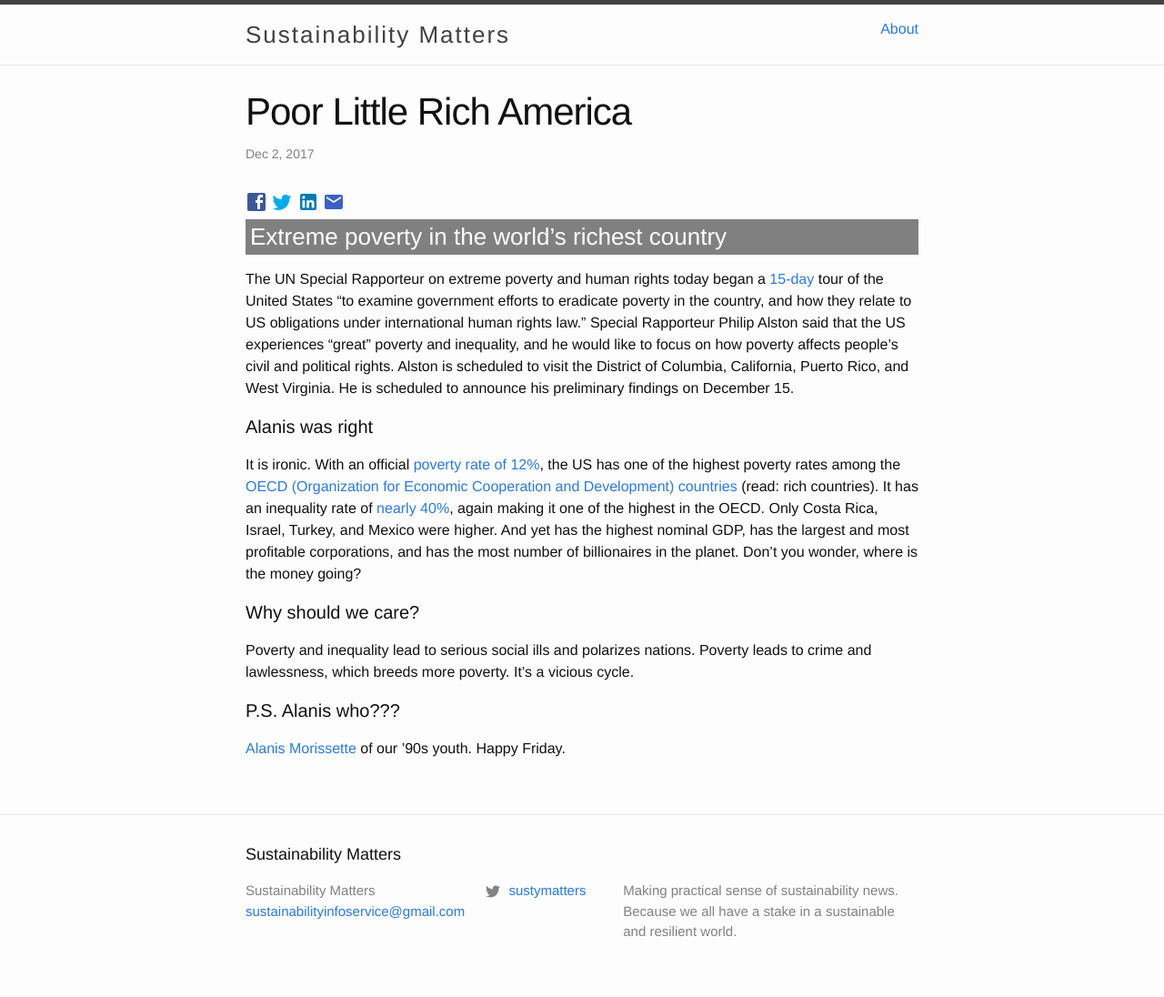
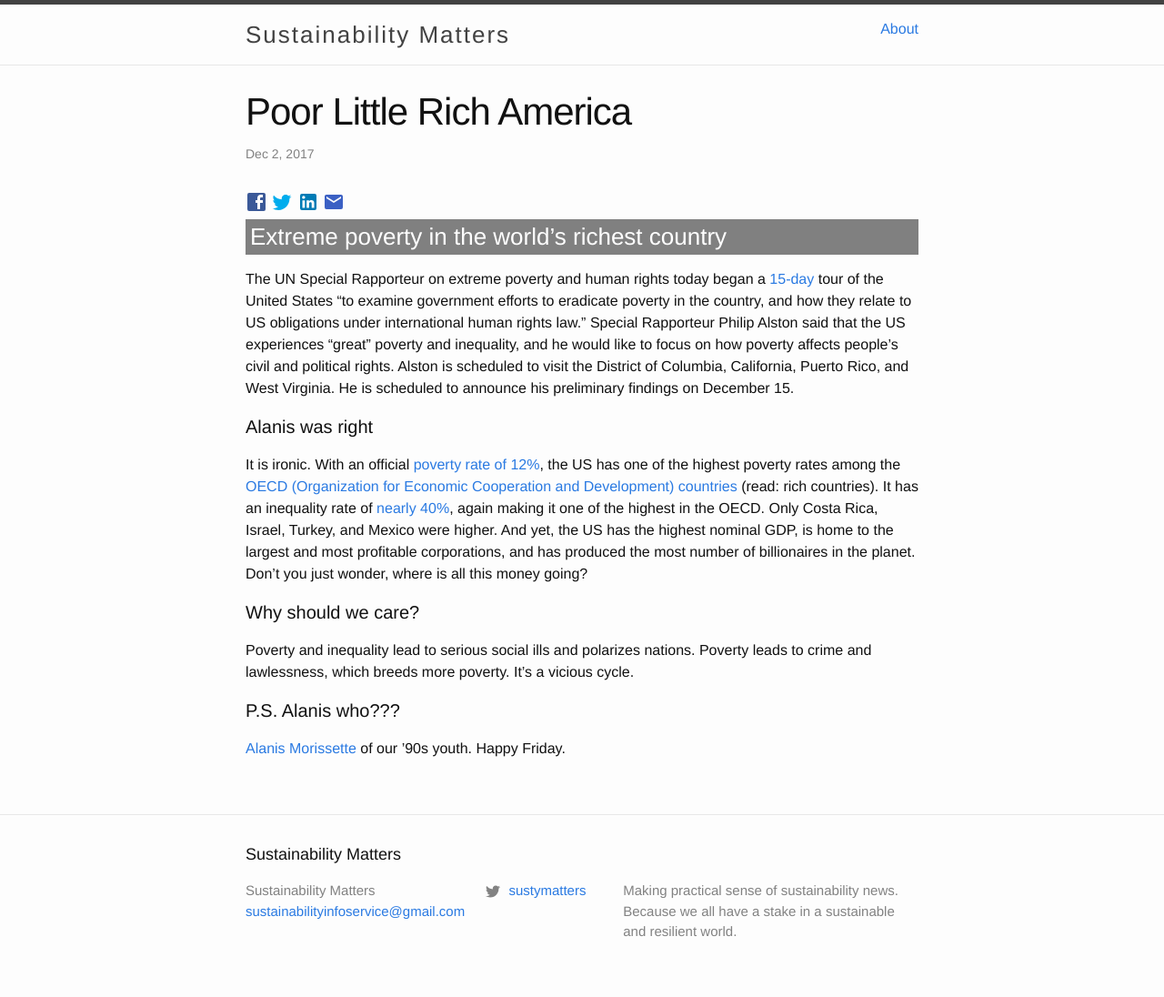
Before and after one commit to Sparkleleuk/Sustainability_Matters, a Jekyll site: the page built from _posts/2017-12-01-poverty.markdown, in a window 1280 px wide. Shown: the whole page at 91% size. Built offline with Jekyll 4.4.1, drawn with Linux system fonts in a browser that asks for light colours.

Commit message:
fix post

```diff
--- a/_posts/2017-12-01-poverty.markdown
+++ b/_posts/2017-12-01-poverty.markdown
@@ -10,7 +10,7 @@ The UN Special Rapporteur on extreme poverty and human rights today began a [15-
 
 #### Alanis was right
 
-It is ironic. With an official [poverty rate of 12%](https://www.census.gov/newsroom/press-releases/2017/income-povery.html), the US has one of the highest poverty rates among the [OECD (Organization for Economic Cooperation and Development) countries](https://data.oecd.org/inequality/poverty-rate.htm) (read: rich countries). It has an inequality rate of [nearly 40%](https://data.oecd.org/inequality/income-inequality.htm#indicator-chart), again making it one of the highest in the OECD. Only Costa Rica, Israel, Turkey, and Mexico were higher. And yet has the highest nominal GDP, has the largest and most profitable corporations, and has the most number of billionaires in the planet. Don't you wonder, where is the money going?
+It is ironic. With an official [poverty rate of 12%](https://www.census.gov/newsroom/press-releases/2017/income-povery.html), the US has one of the highest poverty rates among the [OECD (Organization for Economic Cooperation and Development) countries](https://data.oecd.org/inequality/poverty-rate.htm) (read: rich countries). It has an inequality rate of [nearly 40%](https://data.oecd.org/inequality/income-inequality.htm#indicator-chart), again making it one of the highest in the OECD. Only Costa Rica, Israel, Turkey, and Mexico were higher. And yet, the US has the highest nominal GDP, is home to the largest and most profitable corporations, and has produced the most number of billionaires in the planet. Don't you just wonder, where is all this money going?
 
 #### Why should we care?
 
```
